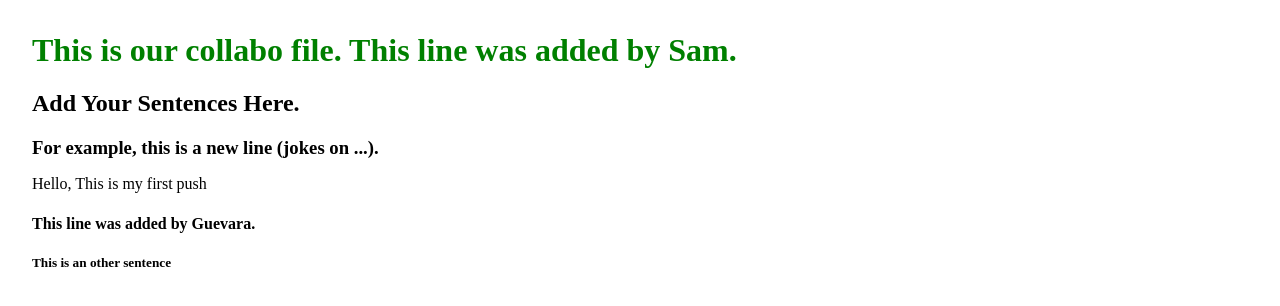
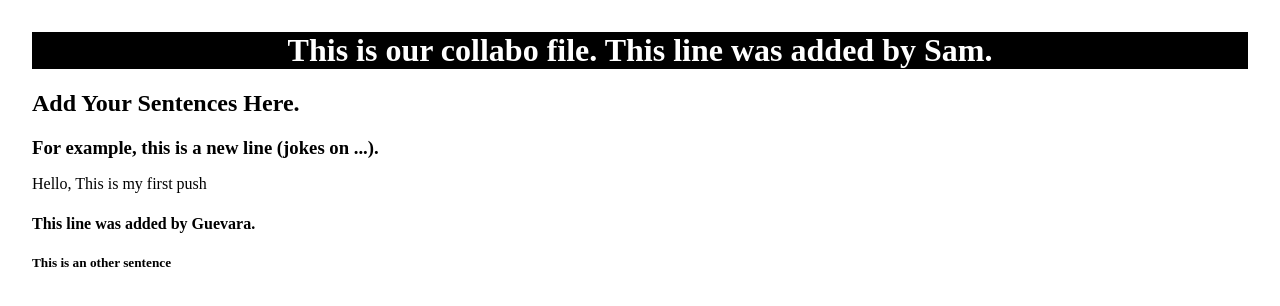
Before and after one commit to ceelogre/collabo, a plain HTML site: page index.html in a window 1280 px wide. Drawn offline with Linux system fonts and the light colour scheme.

Commit message:
Changed the <h1> element style

```diff
--- a/index.css
+++ b/index.css
@@ -1,11 +1,15 @@
 h1 {
-    color: green;
+    color: white;
+    background-color: black;
+    text-align: center;
 }
 
 body {
     margin: 2rem;
 }
-h2, h3 {
+
+h2,
+h3 {
     display: inline;
 }
 
```
